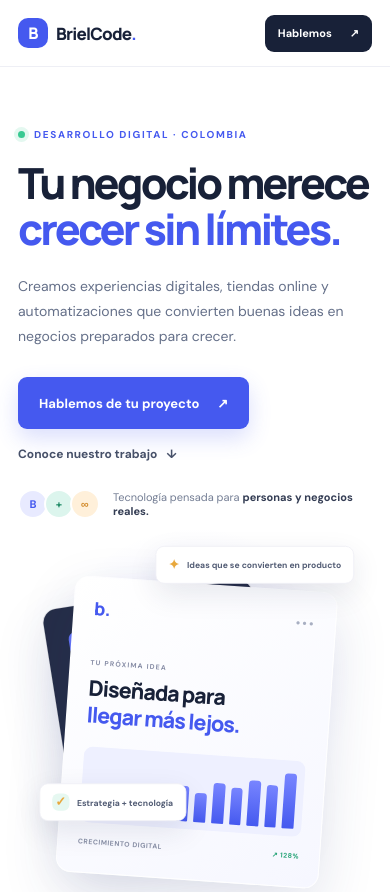
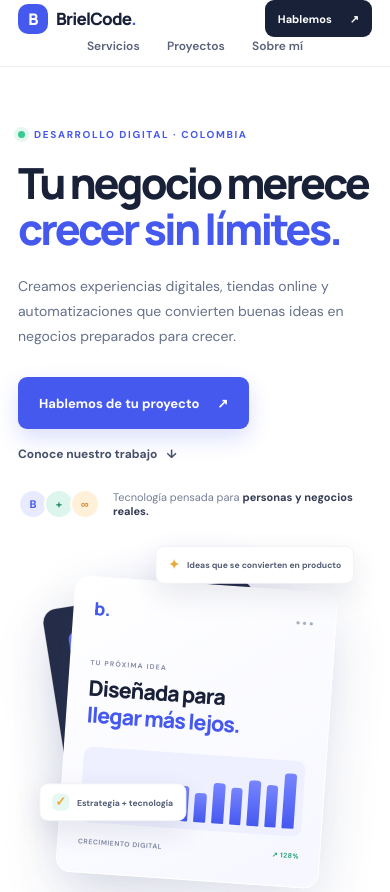
Before and after one commit to Roberrios/brielcode-web, a plain HTML site: page index.html in a window 390 px wide. Shown: the top 892 px of the page. Drawn offline with nearby package versions, Linux system fonts and the light colour scheme; no server answers.

Commit message:
Correccion para movil

```diff
--- a/styles.css
+++ b/styles.css
@@ -166,13 +166,13 @@ h2 { margin-bottom: 0; font-size: clamp(32px, 4vw, 45px); font-weight: 800; lett
     .section-lead { max-width: 570px; }
     .about-layout { gap: 52px; }
     .projects-grid { grid-template-columns: repeat(2, 1fr); }
-    .project-card:last-child { display: none; }
 }
 @media (max-width: 600px) {
     .container { width: min(100% - 36px, 440px); }
-    .nav { height: 66px; }
+    html { scroll-padding-top: 112px; }
+    .nav { height: auto; min-height: 66px; flex-wrap: wrap; }
     .brand { font-size: 17px; }
-    .nav-links { display: none; }
+    .nav-links { order: 3; width: 100%; justify-content: center; gap: clamp(18px, 7vw, 32px); padding: 0 0 12px; font-size: 12px; }
     .nav-cta { min-height: 37px; padding: 0 13px; font-size: 11px; }
     .hero { padding-top: 61px; padding-bottom: 45px; }
     h1 { font-size: clamp(41px, 11vw, 57px); letter-spacing: -2.8px; }
```
